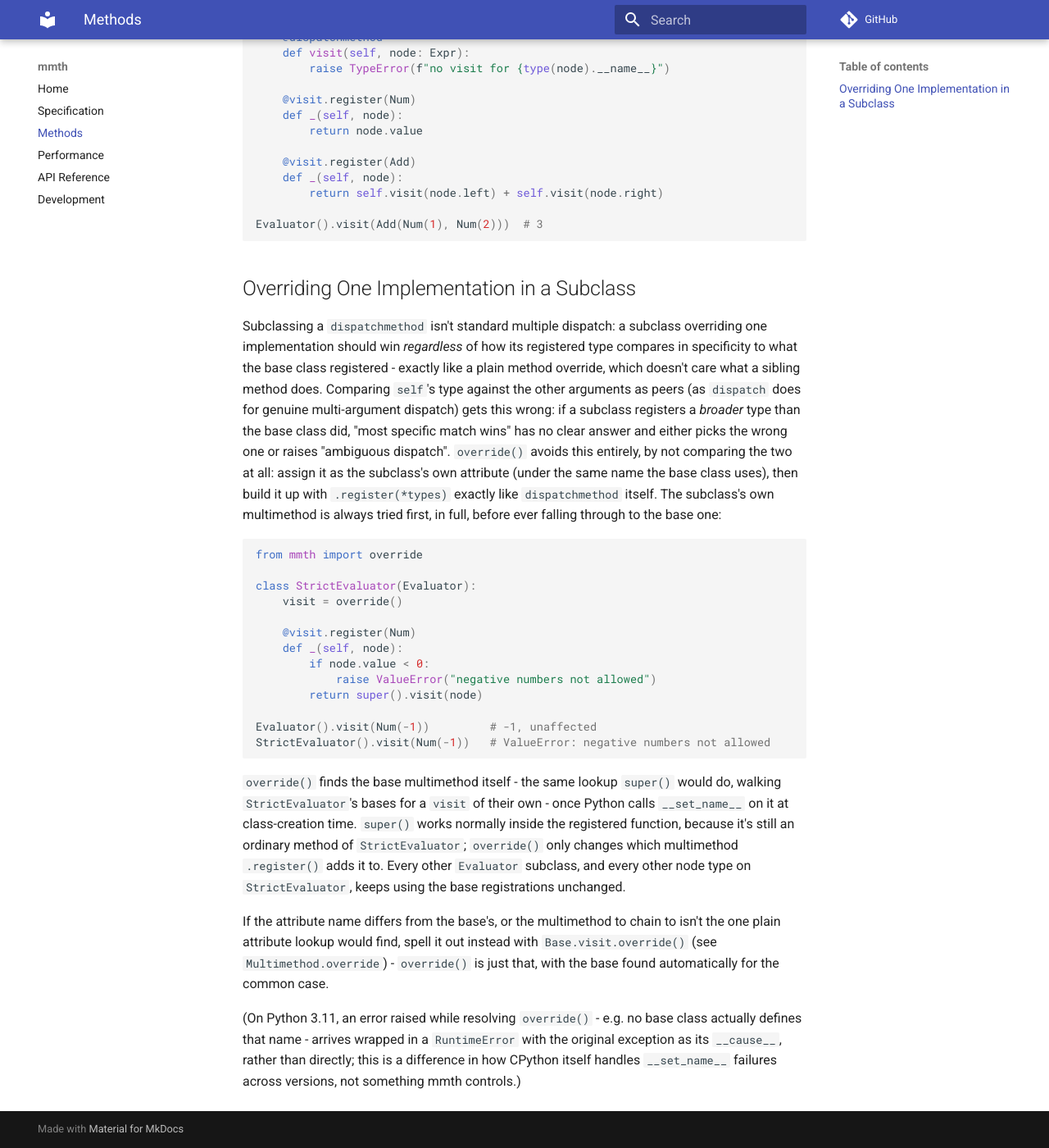
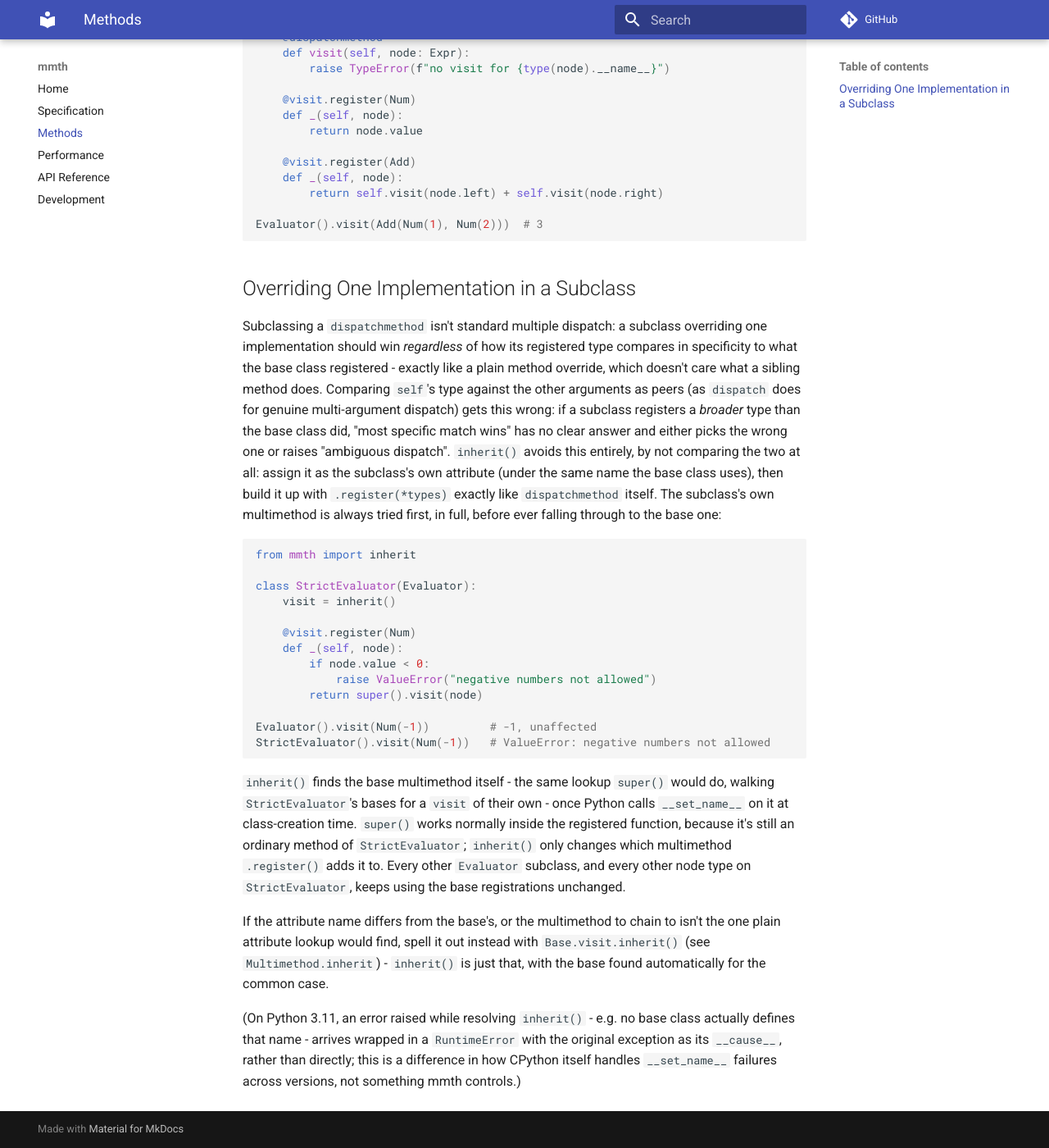
Before and after one commit to rlamy/mmth, an MkDocs documentation site: the page built from docs/methods.md, in a window 1280 px wide and 1400 px high, scrolled down 1053 px. Shown: the whole window at 82% size. Built offline with MkDocs 1.6.1 and Material for MkDocs 9.7.7, drawn with Linux system fonts in a browser that asks for light colours; comment, search, counter and statistics services are not loaded.

Commit message:
Rename override() to inherit()
override() shared its name with typing.override, and described only half
of what it does. inherit() names the part users set up: the subclass gets
its own multimethod inheriting every base implementation, with its own
registrations taking precedence. Rename both the top-level function and
Multimethod.override(), plus the internal placeholder class, tests and
docs; prose about the overriding behaviour itself is unchanged.

No deprecated alias, since mmth hasn't been released yet.

````diff
--- a/docs/methods.md
+++ b/docs/methods.md
@@ -67,24 +67,25 @@ Evaluator().visit(Add(Num(1), Num(2)))  # 3
 ## Overriding One Implementation in a Subclass
 
 Subclassing a `dispatchmethod` isn't standard multiple dispatch: a subclass
-overriding one implementation should win *regardless* of how its registered type
-compares in specificity to what the base class registered - exactly like a
-plain method override, which doesn't care what a sibling method does.
+overriding one implementation should win *regardless* of how its registered
+type compares in specificity to what the base class registered - exactly
+like a plain method override, which doesn't care what a sibling method
+does.
 Comparing `self`'s type against the other arguments as peers (as `dispatch`
 does for genuine multi-argument dispatch) gets this wrong: if a subclass
 registers a *broader* type than the base class did, "most specific match
 wins" has no clear answer and either picks the wrong one or raises
-"ambiguous dispatch". `override()` avoids this entirely, by not comparing
+"ambiguous dispatch". `inherit()` avoids this entirely, by not comparing
 the two at all: assign it as the subclass's own attribute (under the same
 name the base class uses), then build it up with `.register(*types)`
 exactly like `dispatchmethod` itself. The subclass's own multimethod is
 always tried first, in full, before ever falling through to the base one:
 
 ```python
-from mmth import override
+from mmth import inherit
 
 class StrictEvaluator(Evaluator):
-    visit = override()
+    visit = inherit()
 
     @visit.register(Num)
     def _(self, node):
@@ -96,21 +97,21 @@ Evaluator().visit(Num(-1))         # -1, unaffected
 StrictEvaluator().visit(Num(-1))   # ValueError: negative numbers not allowed
 ```
 
-`override()` finds the base multimethod itself - the same lookup `super()`
+`inherit()` finds the base multimethod itself - the same lookup `super()`
 would do, walking `StrictEvaluator`'s bases for a `visit` of their own -
 once Python calls `__set_name__` on it at class-creation time. `super()`
 works normally inside the registered function, because it's still an
-ordinary method of `StrictEvaluator`; `override()` only changes which
+ordinary method of `StrictEvaluator`; `inherit()` only changes which
 multimethod `.register()` adds it to. Every other `Evaluator` subclass, and
 every other node type on `StrictEvaluator`, keeps using the base
 registrations unchanged.
 
 If the attribute name differs from the base's, or the multimethod to chain
 to isn't the one plain attribute lookup would find, spell it out instead
-with `Base.visit.override()` (see `Multimethod.override`) - `override()` is
+with `Base.visit.inherit()` (see `Multimethod.inherit`) - `inherit()` is
 just that, with the base found automatically for the common case.
 
-(On Python 3.11, an error raised while resolving `override()` - e.g. no
+(On Python 3.11, an error raised while resolving `inherit()` - e.g. no
 base class actually defines that name - arrives wrapped in a
 `RuntimeError` with the original exception as its `__cause__`, rather than
 directly; this is a difference in how CPython itself handles `__set_name__`
--- a/src/mmth/__init__.py
+++ b/src/mmth/__init__.py
@@ -1,3 +1,3 @@
-from mmth.multimethod import Multimethod, dispatch, dispatchmethod, override
+from mmth.multimethod import Multimethod, dispatch, dispatchmethod, inherit
 
-__all__ = ["dispatch", "Multimethod", "dispatchmethod", "override"]
+__all__ = ["dispatch", "Multimethod", "dispatchmethod", "inherit"]
````
Also changed, not shown: AGENTS.md (+7 -6 lines), docs/performance.md (+3 -3 lines), docs/reference.md (+1 -1 lines), 4 other files.
